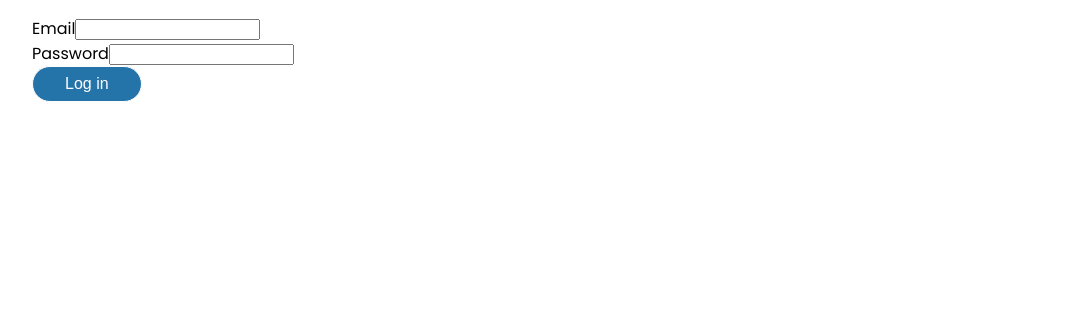
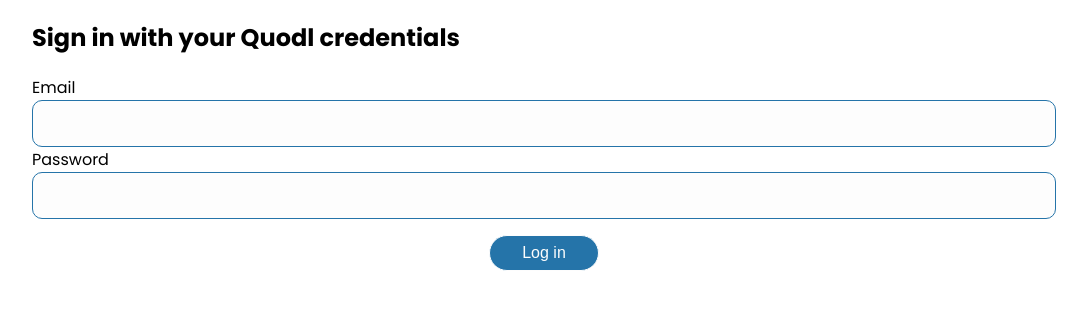
Before and after one commit to cul-2016/study-planner, a React (Create React App) app: page / in a window 1280 px wide. Shown: the top 310 px of the page, without its empty margins (96-1183 px from the left). Built offline with nearby package versions, Linux system fonts and the light colour scheme.

Commit message:
adds simple styling for login page

```diff
--- a/src/Components/Login.js
+++ b/src/Components/Login.js
@@ -30,15 +30,18 @@ class Login extends Component {
   render() {
     return (
       <form>
+        <h2>Sign in with your Quodl credentials</h2>
         <div>
           <label htmlFor="login-email">Email</label>
-          <input type="email" id="login-email" name="email" onChange={this.onChange} />
+          <input className="login-input" type="email" id="login-email" name="email" onChange={this.onChange} />
         </div>
-        <div>
+        <div className="mb1">
           <label htmlFor="login-password">Password</label>
-          <input type="password" id="login-password" name="password" onChange={this.onChange} />
+          <input className="login-input" type="password" id="login-password" name="password" onChange={this.onChange} />
         </div>
-        <button className="button" onClick={this.login}>Log in</button>
+        <div className="tc">
+          <button className="button" onClick={this.login}>Log in</button>
+        </div>
       </form>
     )
   }
--- a/src/index.css
+++ b/src/index.css
@@ -60,6 +60,19 @@ body {
   padding: 0.25rem 1rem;
 }
 
+.login-input {
+  box-sizing: border-box;
+  border: 1px solid #2574A9;
+  height: 2.9375rem;
+  font-size: 1rem;
+  width: 100%;
+  background-color: #FDFDFD;
+  color: #011627;
+  border-radius: 0.625rem;
+  padding: 0.5rem;
+  outline: none;
+}
+
 .red-target {
   border-color: rgba(200, 0, 0, 1);
   background-color: rgba(200, 0, 0, 0.25);
```
